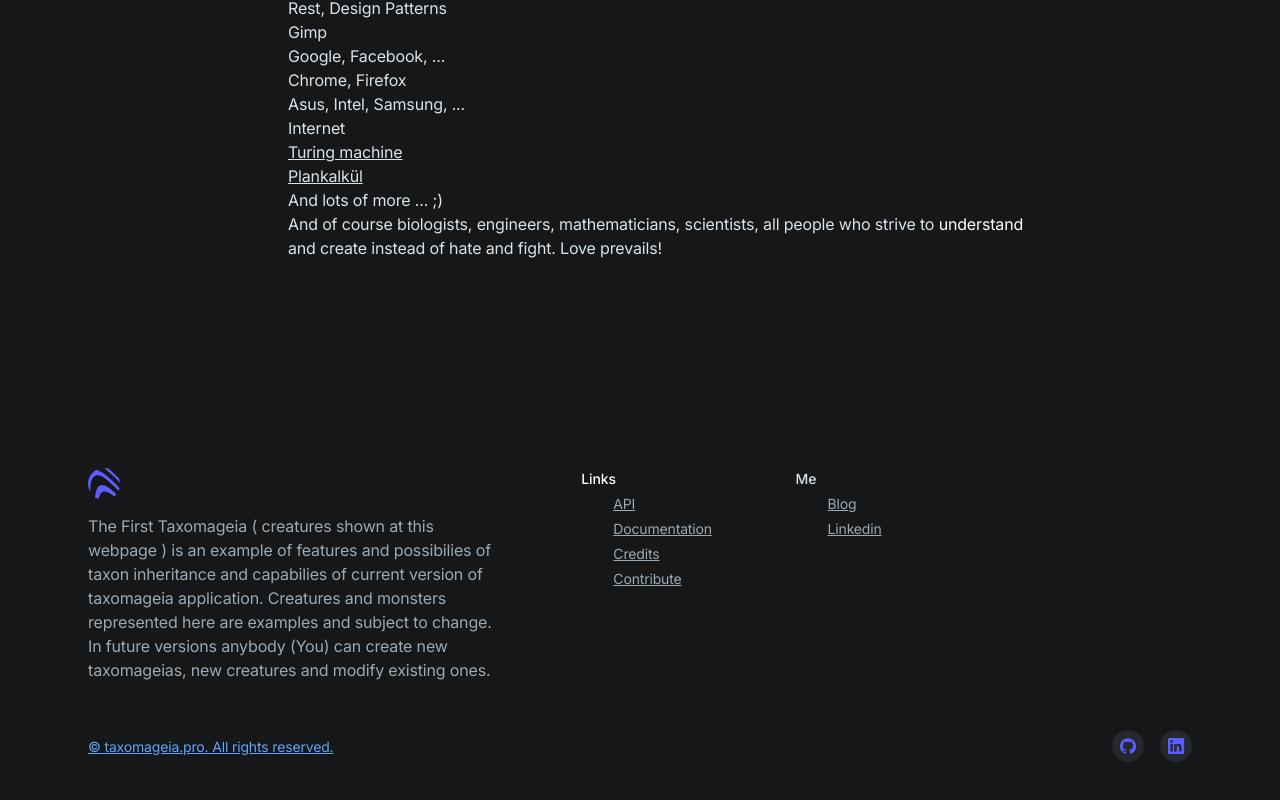
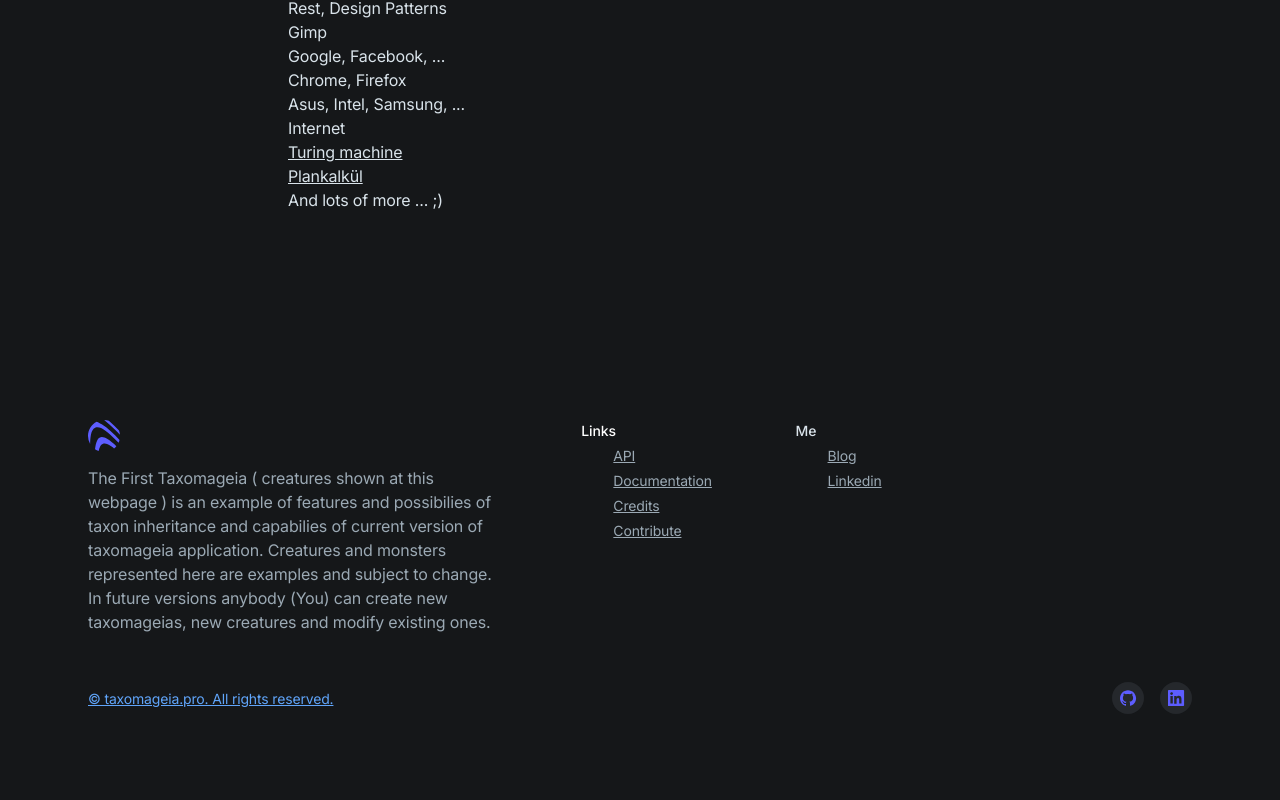
Before and after one commit to Nerdman4U/taxomageia-frontend, a Next.js app: page /credits in a window 1280 px wide. Shown: the part 1223-2023 px from the top of the page. After the commit the page ends 2001 px from the top, so only its background shows below. Built offline with nearby package versions, Linux system fonts and the light colour scheme; no server answers.

Commit message:
feat(credits): credits page

```diff
--- a/app/credits/page.tsx
+++ b/app/credits/page.tsx
@@ -69,7 +69,6 @@
                 <li><a href="https://en.wikipedia.org/wiki/Turing_machine" target="_top">Turing machine</a></li>
                 <li><a href="https://en.wikipedia.org/wiki/Plankalk%C3%BCl" target="_blank">Plankalkül</a></li>
                 <li>And lots of more ... ;)</li>
-                <li>And of course biologists, engineers, mathematicians, scientists, all people who strive to <span className="text-white">understand</span> and create instead of hate and fight. Love prevails!</li>
               </ul>
             </div>
           </div>
```
